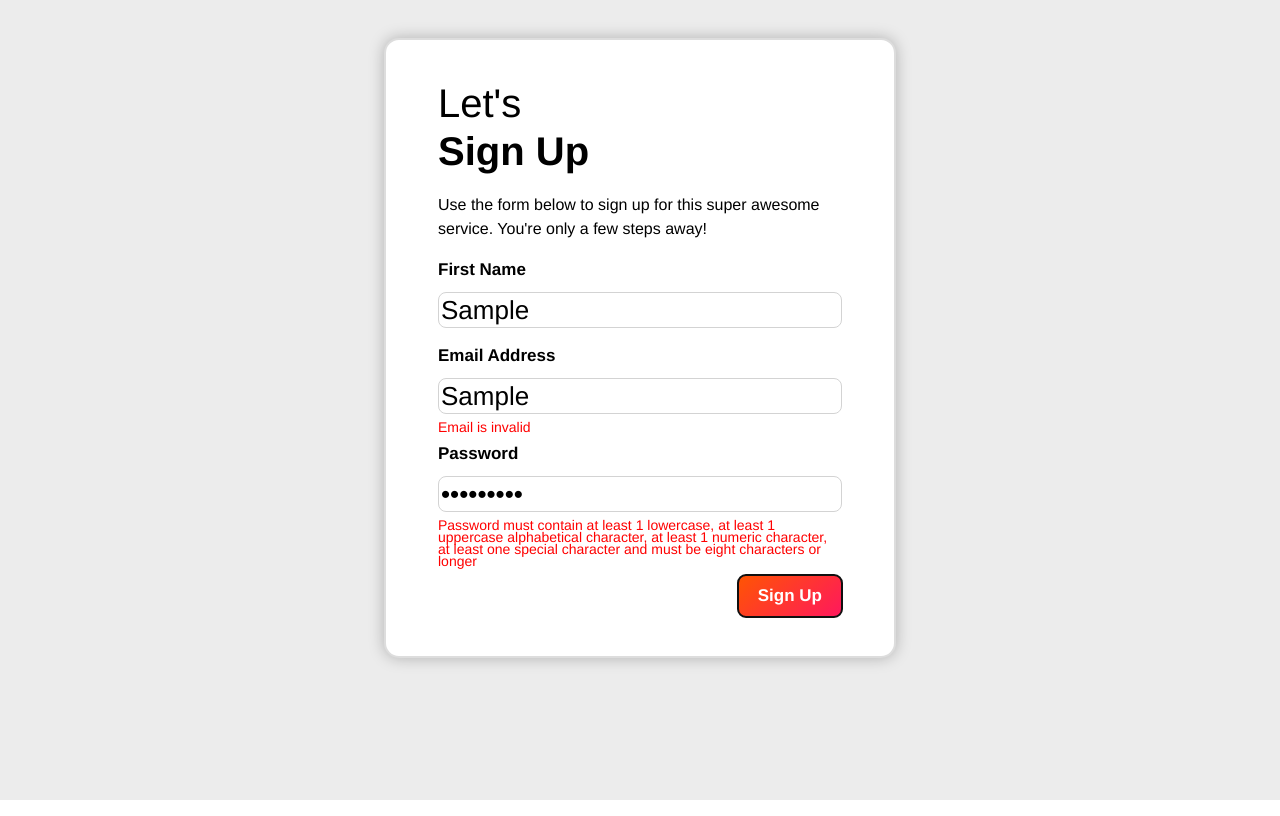
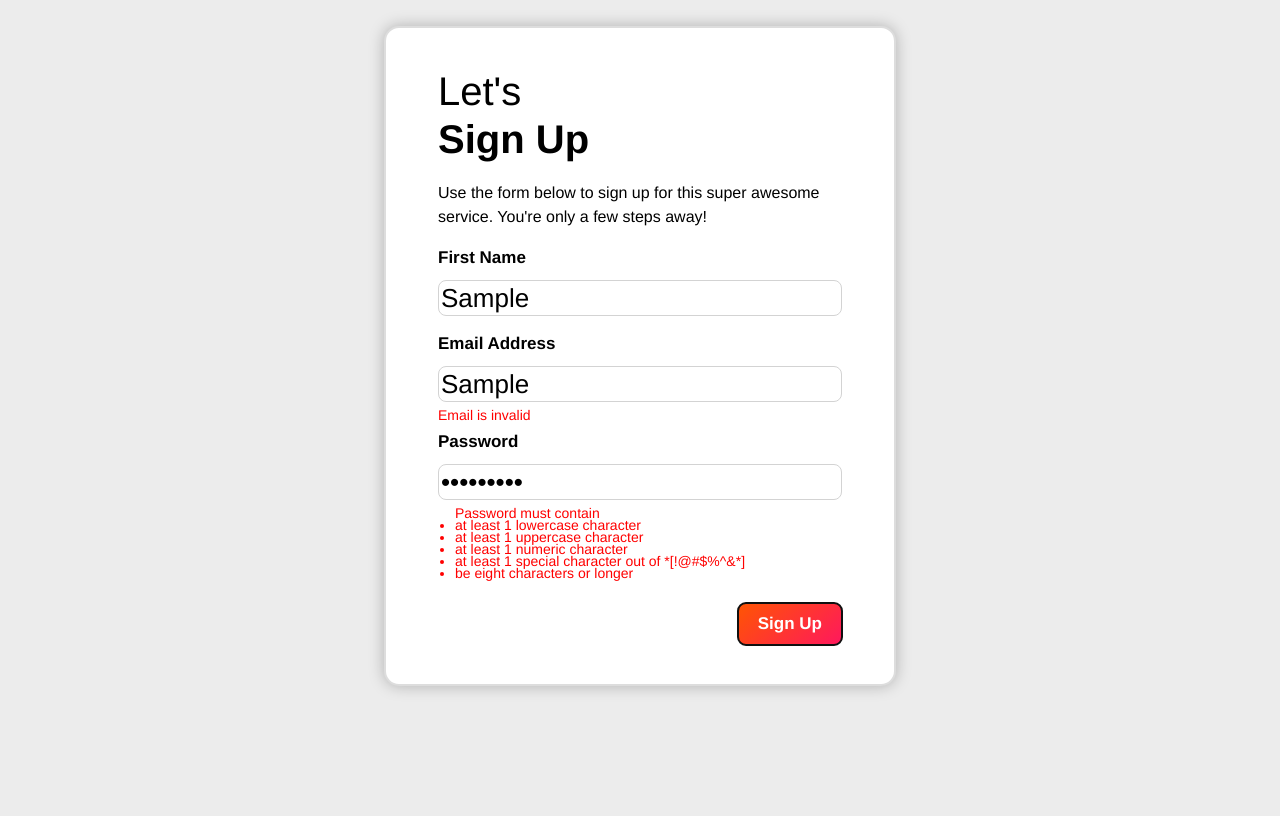
Before and after one commit to smahale18/Sign-up-form, a React app: page /signup in a window 1280 px wide. Both pictures are taken after typing "Sample", "Sample", "Sample123" into the empty fields and a click on the button "Sign Up". Built offline with nearby package versions, Linux system fonts and the light colour scheme.

Commit message:
CSS Changes

```diff
--- a/src/components/passwordField.jsx
+++ b/src/components/passwordField.jsx
@@ -52,8 +52,16 @@ class PasswordField extends Component {
       errorText = "";
     } else {
       isPasswordFlag = false;
-      errorText =
-        "Password must contain at least 1 lowercase,  at least 1 uppercase alphabetical character, at least 1 numeric character, at least one special character and must  be eight characters or longer";
+      errorText = (
+        <ul style={{ paddingLeft: "17px" }}>
+          Password must contain
+          <li>at least 1 lowercase character</li>
+          <li>at least 1 uppercase character</li>
+          <li>at least 1 numeric character</li>
+          <li>at least 1 special character out of *[!@#$%^&*] </li>
+          <li>be eight characters or longer</li>
+        </ul>
+      );
     }
 
     this.setState({
--- a/src/components/signInPage.jsx
+++ b/src/components/signInPage.jsx
@@ -23,7 +23,7 @@ class SignInPage extends Component {
           Please check your email listed below for instructions.
         </p>
         <p>
-          <b>{this.props.email}</b>
+          <b style={{ overflowWrap: "break-word" }}>{this.props.email}</b>
         </p>
         <button type="submit" className="signup-button">
           Sign In
--- a/src/styles/signUpFormBody.css
+++ b/src/styles/signUpFormBody.css
@@ -41,4 +41,5 @@
 
 .signup-heading-bigFont {
   font-weight: 700;
+  overflow-wrap: break-word;
 }
```
